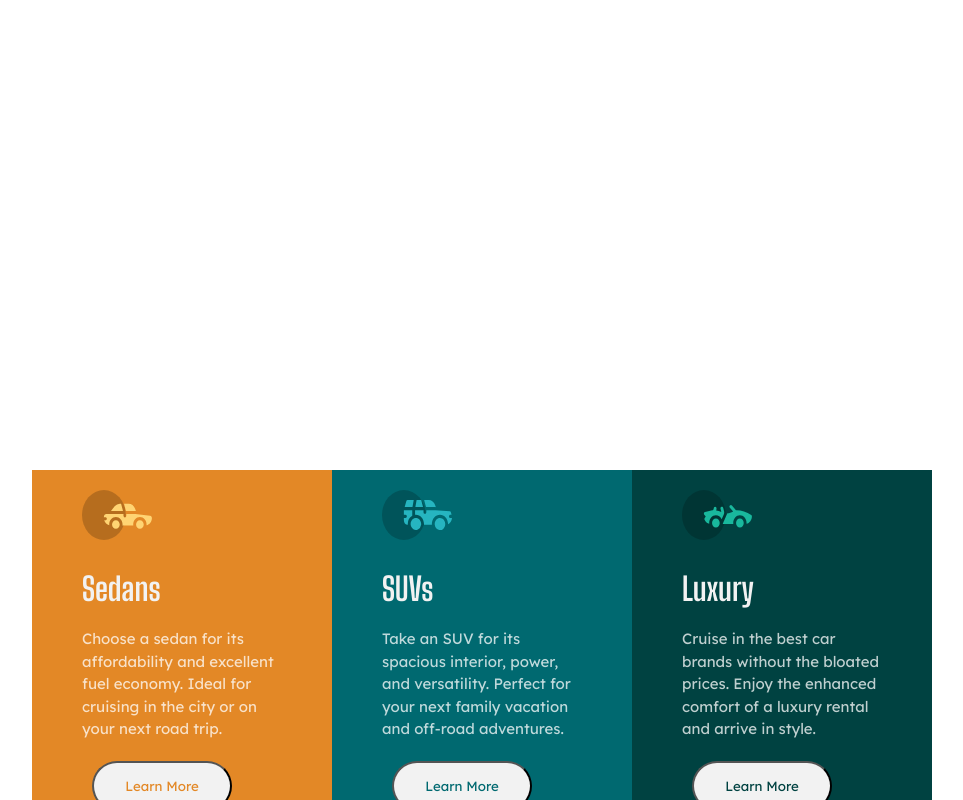
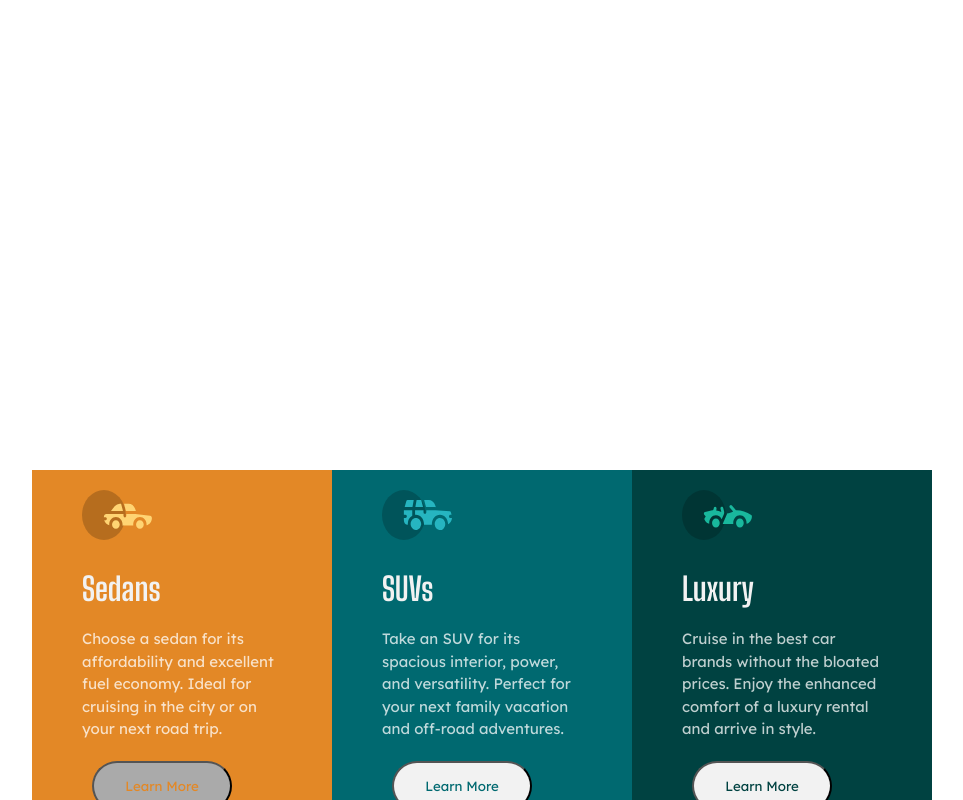
Before and after one commit to monicamclaughlan/3-column-preview-card-component, a plain HTML site: page index.html in a window 1280 px wide. In both pictures the pointer is over the button 320 px from the left and 785 px from the top of the page. Shown: the top 800 px of the page, without its empty margins (158-1121 px from the left). Drawn offline with Linux system fonts and the light colour scheme.

Commit message:
Update to Readme file

```diff
--- a/design/css/style.css
+++ b/design/css/style.css
@@ -80,3 +80,7 @@ button.luxury {
     color: hsl(179, 100%, 13%);
     background-color: hsl(0, 0%, 95%);
 }
+
+button:hover {
+    background-color: #aaaaaa;
+}
```
Also changed, not shown: images/Screenshot.png (added), 1 other file.
